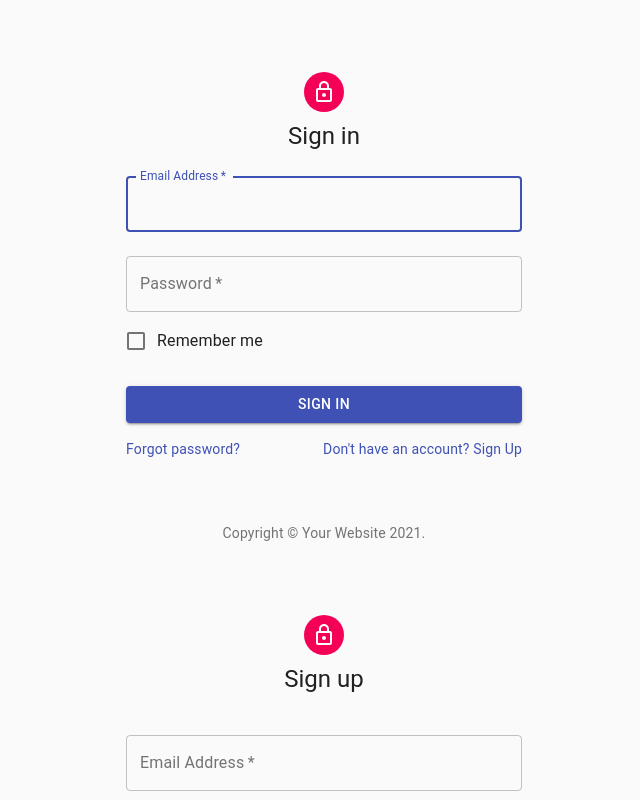
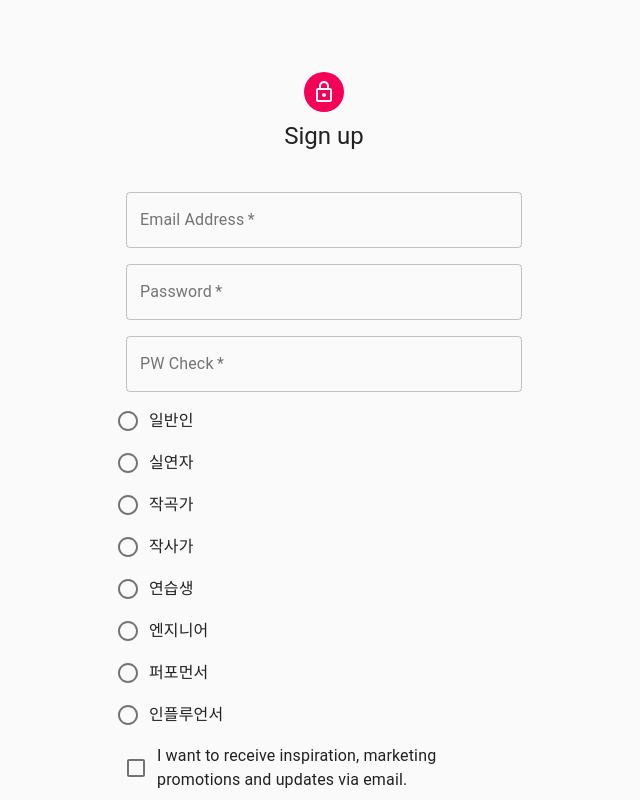
Before and after one commit to idealbloom/pineappleDevClient, a React (Create React App) app: page /signUp in a window 1280 px wide. Shown: the top 800 px of the page, without its empty margins (316-956 px from the left). Built offline with nearby package versions, Linux system fonts and the light colour scheme.

Commit message:
react-router-dom 설정

```diff
--- a/package.json
+++ b/package.json
@@ -11,6 +11,7 @@
     "axios": "^0.21.1",
     "react": "^17.0.2",
     "react-dom": "^17.0.2",
+    "react-router-dom": "^5.2.0",
     "react-scripts": "4.0.3",
     "web-vitals": "^1.0.1"
   },
--- a/src/App.js
+++ b/src/App.js
@@ -1,11 +1,14 @@
 import React from 'react';
+import { Route } from 'react-router-dom';
 import { SignIn, SignUp } from './login';
 
 function App() {
   return (
     <div className="App">
-      <SignIn />
-      <SignUp />
+      {/* <SignIn />
+      <SignUp /> */}
+      <Route exact path="/signIn" component={SignIn} />
+      <Route path="/signUp" component={SignUp} />
     </div>
   );
 }
--- a/src/index.js
+++ b/src/index.js
@@ -2,18 +2,21 @@ import React from 'react';
 import ReactDOM from 'react-dom';
 import './index.css';
 import axios from 'axios';
-import App from './App';
+// import App from './App';
+import Root from './routes/Root';
 import reportWebVitals from './reportWebVitals';
 
 axios.defaults.baseURL = 'http://localhost:3000';
 axios.defaults.withCredentials = true;
 
-ReactDOM.render(
-  <React.StrictMode>
-    <App />
-  </React.StrictMode>,
-  document.getElementById('root'),
-);
+// ReactDOM.render(
+//   <React.StrictMode>
+//     <App />
+//   </React.StrictMode>,
+//   document.getElementById('root'),
+// );
+
+ReactDOM.render(<Root />, document.getElementById('root'));
 
 // If you want to start measuring performance in your app, pass a function
 // to log results (for example: reportWebVitals(console.log))
--- a/src/login/SignUp.js
+++ b/src/login/SignUp.js
@@ -13,6 +13,8 @@ import Typography from '@material-ui/core/Typography';
 import { makeStyles } from '@material-ui/core/styles';
 import Container from '@material-ui/core/Container';
 import axios from 'axios';
+import RadioGroup from '@material-ui/core/RadioGroup';
+import Radio from '@material-ui/core/Radio';
 
 function Copyright() {
   return (
@@ -51,11 +53,24 @@ export default function SignUp() {
   const [signUpEmail, setSignUpEmail] = useState();
   const [signUpPassword, setSignUpPassword] = useState();
   const [signUpPasswordCheck] = useState();
+  const [radioValue, setRadioValue] = React.useState('female');
+  const [checkValue, setCheckValue] = React.useState(0);
+
+  useEffect(() => {
+    console.log(`signUpPassword: ${signUpPassword}`);
+  }, [signUpPassword]);
 
   useEffect(() => {
     console.log(`signUpEmail: ${signUpEmail}`);
-    console.log(`signUpPassword: ${signUpPassword}`);
-  }, [signUpEmail, signUpPassword]);
+  }, [signUpEmail]);
+
+  useEffect(() => {
+    console.log(radioValue);
+  }, [radioValue]);
+
+  useEffect(() => {
+    console.log(checkValue);
+  }, [checkValue]);
 
   const handleEmailChange = e => {
     setSignUpEmail(e.target.value);
@@ -70,6 +85,8 @@ export default function SignUp() {
       .post('http://localhost:3000/login/signUp', {
         email: signUpEmail,
         password: signUpPassword,
+        uType: radioValue,
+        marketingPolicy: checkValue,
       })
       .then(response => {
         console.log(response);
@@ -77,6 +94,13 @@ export default function SignUp() {
       .catch(response => {
         console.log(response);
       });
+  };
+
+  const handleRadioChange = event => {
+    setRadioValue(event.target.value);
+  };
+  const handleChackChange = () => {
+    setCheckValue(checkValue === 0 ? 1 : 0);
   };
 
   return (
@@ -154,10 +178,38 @@ export default function SignUp() {
                 autoComplete="current-password"
               />
             </Grid>
-
+            <RadioGroup
+              aria-label="userType"
+              name="userType"
+              value={radioValue}
+              onChange={handleRadioChange}
+            >
+              <FormControlLabel value="0" control={<Radio />} label="일반인" />
+              <FormControlLabel value="1" control={<Radio />} label="실연자" />
+              <FormControlLabel value="2" control={<Radio />} label="작곡가" />
+              <FormControlLabel value="3" control={<Radio />} label="작사가" />
+              <FormControlLabel value="4" control={<Radio />} label="연습생" />
+              <FormControlLabel
+                value="5"
+                control={<Radio />}
+                label="엔지니어"
+              />
+              <FormControlLabel
+                value="6"
+                control={<Radio />}
+                label="퍼포먼서"
+              />
+              <FormControlLabel
+                value="7"
+                control={<Radio />}
+                label="인플루언서"
+              />
+            </RadioGroup>
             <Grid item xs={12}>
               <FormControlLabel
                 control={<Checkbox value="allowExtraEmails" color="primary" />}
+                value={checkValue}
+                onChange={handleChackChange}
                 label="I want to receive inspiration, marketing promotions and updates via email."
               />
             </Grid>
--- /dev/null
+++ b/src/routes/Root.js
@@ -0,0 +1,11 @@
+import React from 'react';
+import { BrowserRouter } from 'react-router-dom';
+import App from '../App';
+
+const Root = () => (
+  <BrowserRouter>
+    <App />
+  </BrowserRouter>
+);
+
+export default Root;
```
Also changed, not shown: 1 other file (tests, documents, lock files or other folders).
